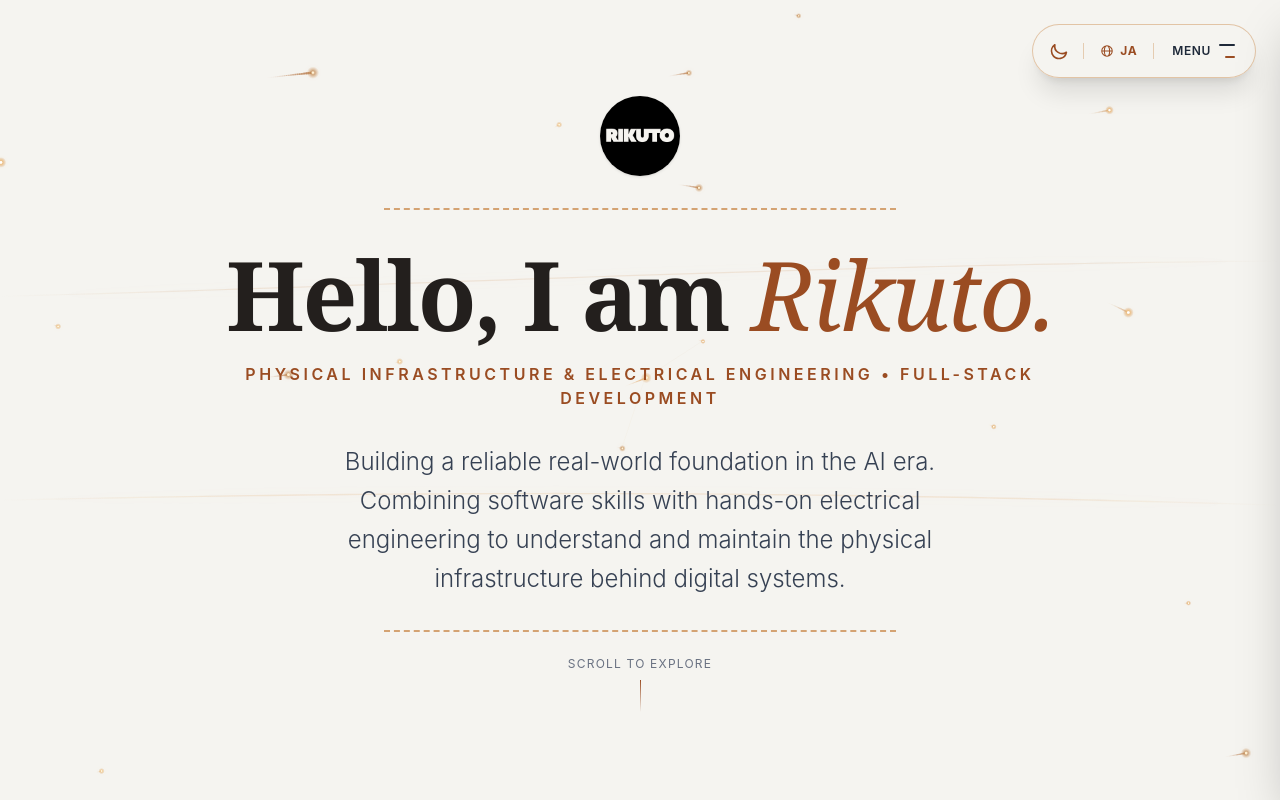
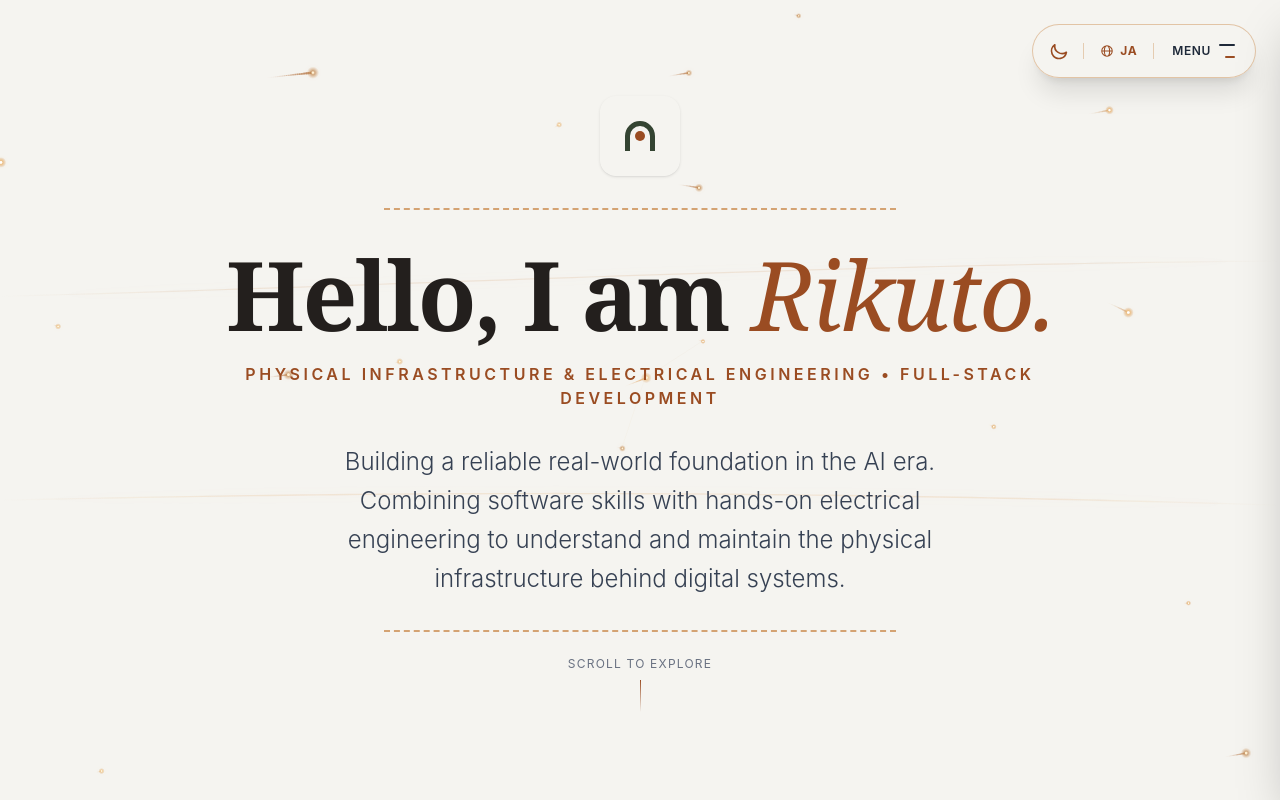
Before and after one commit to rikuto-mikado/rikuto-mikado-dev, a React (Vite) app: page / in a window 1280 px wide. Shown: the top 800 px of the page. Built offline with nearby package versions, Linux system fonts and the light colour scheme.

Commit message:
change the icon

```diff
--- a/index.html
+++ b/index.html
@@ -2,9 +2,7 @@
 <html lang="en">
   <head>
     <meta charset="UTF-8" />
-    <link rel="icon" id="favicon" type="image/png" href="/favicon-dark.png" />
-    <link rel="icon" type="image/png" href="/favicon-light.png" media="(prefers-color-scheme: dark)" />
-    <link rel="icon" type="image/png" href="/favicon-dark.png" media="(prefers-color-scheme: light)" />
+    <link rel="icon" type="image/svg+xml" href="/site_icon.svg" />
     <meta name="viewport" content="width=device-width, initial-scale=1.0" />
     <title>Rikuto Mikado</title>
   </head>
--- a/src/App.tsx
+++ b/src/App.tsx
@@ -8,8 +8,6 @@ import certIndianCooking from './assets/cert-indian-cooking.png'
 import certPythonBootcamp from './assets/cert-python-bootcamp.png'
 import certPythonMega from './assets/cert-python-mega.png'
 import myfaceImg from './assets/myface.jpeg'
-import logoForDay from './assets/favicon-02.png'
-import logoForNight from './assets/01-original.png'
 import urakawaLandscape from './assets/urakawa-landscape.png'
 
 const certImages: Record<string, string> = {
@@ -130,13 +128,6 @@ export default function App() {
     } else {
       document.documentElement.classList.remove('dark')
     }
-
-    // Dynamically update browser tab favicon
-    const favicons = document.querySelectorAll<HTMLLinkElement>("link[rel~='icon']")
-    favicons.forEach((favicon) => {
-      favicon.removeAttribute('media')
-      favicon.href = isDark ? '/favicon-light.png' : '/favicon-dark.png'
-    })
   }, [isDark])
 
   useEffect(() => {
@@ -317,7 +308,7 @@ export default function App() {
         onToggleLang={toggleLang}
         isJapaneseAvailable={isJapaneseAvailable}
         activeSection={activeSection}
-        logoSrc={isDark ? logoForNight : logoForDay}
+        logoSrc="/site_icon.svg"
         socialLinks={socialLinks}
       />
 
@@ -333,9 +324,9 @@ export default function App() {
           {/* Brand Logo */}
           <div className="flex justify-center items-center">
             <img
-              src={isDark ? logoForNight : logoForDay}
+              src="/site_icon.svg"
               alt="RIKUTO"
-              className="w-16 h-16 sm:w-20 sm:h-20 rounded-full object-cover shadow-sm hover:scale-105 transition-transform duration-300"
+              className="w-16 h-16 sm:w-20 sm:h-20 rounded-2xl object-cover shadow-sm hover:scale-105 transition-transform duration-300"
             />
           </div>
 
--- a/src/components/Sidebar.tsx
+++ b/src/components/Sidebar.tsx
@@ -142,7 +142,7 @@ export default function Sidebar({
             <img
               src={logoSrc}
               alt="Rikuto Mikado"
-              className="w-10 h-10 rounded-full object-cover shadow-sm group-hover:rotate-6 transition-transform duration-300"
+              className="w-10 h-10 rounded-xl object-cover shadow-sm group-hover:rotate-6 transition-transform duration-300"
             />
             <div>
               <p
```
Also changed, not shown: public/site_icon.svg (added).
